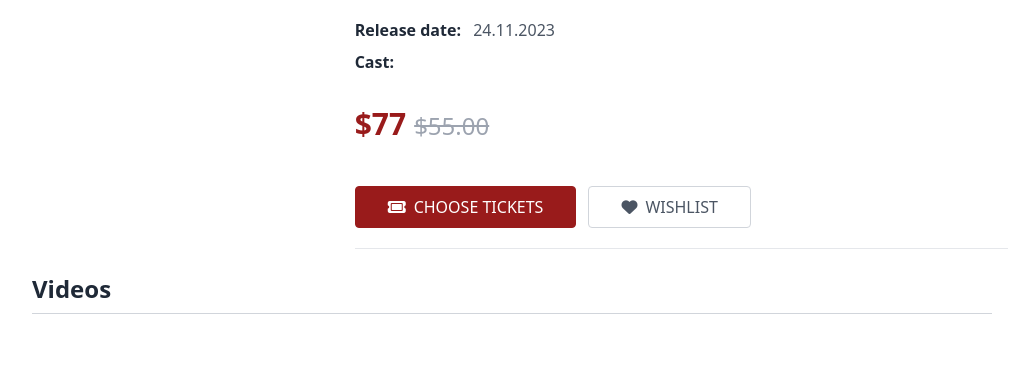
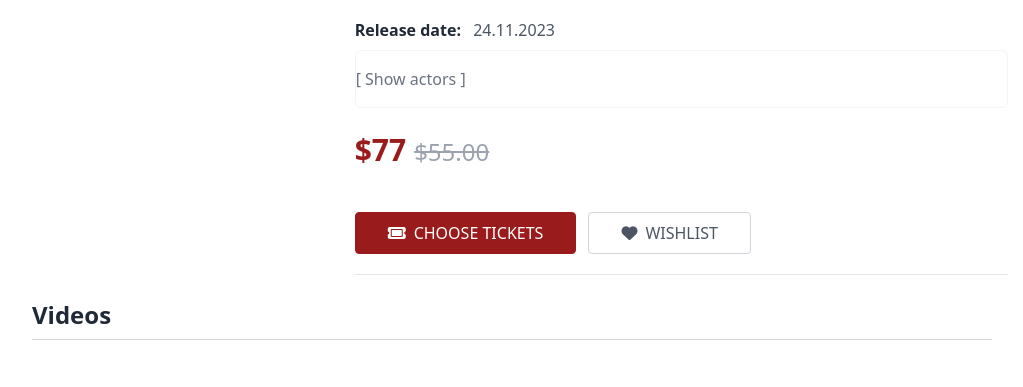
Before and after one commit to msandulache/eticket_noiembrie_2023, a Symfony app: template app/templates/movie/show.html.twig in a window 1280 px wide. Shown: the part 312-699 px from the top of the page, without its empty margins (128-1151 px from the left). Run offline with Twig, Linux system fonts and the light colour scheme; the template is opened without the code that fills it, so the values that code supplies are empty; some libraries are stand-ins or nearby versions.

Commit message:
movie page cast modifications

```diff
--- a/app/templates/movie/show.html.twig
+++ b/app/templates/movie/show.html.twig
@@ -60,21 +60,25 @@
                 </div>
 
 
-
                 <div class="flex items-center">
-                    <svg class="w-4 h-4 text-yellow-300 me-1" aria-hidden="true" xmlns="http://www.w3.org/2000/svg" fill="currentColor" viewBox="0 0 22 20">
+                    <svg class="w-4 h-4 text-yellow-300 me-1" aria-hidden="true" xmlns="http://www.w3.org/2000/svg"
+                         fill="currentColor" viewBox="0 0 22 20">
                         <path d="M20.924 7.625a1.523 1.523 0 0 0-1.238-1.044l-5.051-.734-2.259-4.577a1.534 1.534 0 0 0-2.752 0L7.365 5.847l-5.051.734A1.535 1.535 0 0 0 1.463 9.2l3.656 3.563-.863 5.031a1.532 1.532 0 0 0 2.226 1.616L11 17.033l4.518 2.375a1.534 1.534 0 0 0 2.226-1.617l-.863-5.03L20.537 9.2a1.523 1.523 0 0 0 .387-1.575Z"/>
                     </svg>
-                    <svg class="w-4 h-4 text-yellow-300 me-1" aria-hidden="true" xmlns="http://www.w3.org/2000/svg" fill="currentColor" viewBox="0 0 22 20">
+                    <svg class="w-4 h-4 text-yellow-300 me-1" aria-hidden="true" xmlns="http://www.w3.org/2000/svg"
+                         fill="currentColor" viewBox="0 0 22 20">
                         <path d="M20.924 7.625a1.523 1.523 0 0 0-1.238-1.044l-5.051-.734-2.259-4.577a1.534 1.534 0 0 0-2.752 0L7.365 5.847l-5.051.734A1.535 1.535 0 0 0 1.463 9.2l3.656 3.563-.863 5.031a1.532 1.532 0 0 0 2.226 1.616L11 17.033l4.518 2.375a1.534 1.534 0 0 0 2.226-1.617l-.863-5.03L20.537 9.2a1.523 1.523 0 0 0 .387-1.575Z"/>
                     </svg>
-                    <svg class="w-4 h-4 text-yellow-300 me-1" aria-hidden="true" xmlns="http://www.w3.org/2000/svg" fill="currentColor" viewBox="0 0 22 20">
+                    <svg class="w-4 h-4 text-yellow-300 me-1" aria-hidden="true" xmlns="http://www.w3.org/2000/svg"
+                         fill="currentColor" viewBox="0 0 22 20">
                         <path d="M20.924 7.625a1.523 1.523 0 0 0-1.238-1.044l-5.051-.734-2.259-4.577a1.534 1.534 0 0 0-2.752 0L7.365 5.847l-5.051.734A1.535 1.535 0 0 0 1.463 9.2l3.656 3.563-.863 5.031a1.532 1.532 0 0 0 2.226 1.616L11 17.033l4.518 2.375a1.534 1.534 0 0 0 2.226-1.617l-.863-5.03L20.537 9.2a1.523 1.523 0 0 0 .387-1.575Z"/>
                     </svg>
-                    <svg class="w-4 h-4 text-yellow-300 me-1" aria-hidden="true" xmlns="http://www.w3.org/2000/svg" fill="currentColor" viewBox="0 0 22 20">
+                    <svg class="w-4 h-4 text-yellow-300 me-1" aria-hidden="true" xmlns="http://www.w3.org/2000/svg"
+                         fill="currentColor" viewBox="0 0 22 20">
                         <path d="M20.924 7.625a1.523 1.523 0 0 0-1.238-1.044l-5.051-.734-2.259-4.577a1.534 1.534 0 0 0-2.752 0L7.365 5.847l-5.051.734A1.535 1.535 0 0 0 1.463 9.2l3.656 3.563-.863 5.031a1.532 1.532 0 0 0 2.226 1.616L11 17.033l4.518 2.375a1.534 1.534 0 0 0 2.226-1.617l-.863-5.03L20.537 9.2a1.523 1.523 0 0 0 .387-1.575Z"/>
                     </svg>
-                    <svg class="w-4 h-4 text-gray-300 me-1 dark:text-gray-500" aria-hidden="true" xmlns="http://www.w3.org/2000/svg" fill="currentColor" viewBox="0 0 22 20">
+                    <svg class="w-4 h-4 text-gray-300 me-1 dark:text-gray-500" aria-hidden="true"
+                         xmlns="http://www.w3.org/2000/svg" fill="currentColor" viewBox="0 0 22 20">
                         <path d="M20.924 7.625a1.523 1.523 0 0 0-1.238-1.044l-5.051-.734-2.259-4.577a1.534 1.534 0 0 0-2.752 0L7.365 5.847l-5.051.734A1.535 1.535 0 0 0 1.463 9.2l3.656 3.563-.863 5.031a1.532 1.532 0 0 0 2.226 1.616L11 17.033l4.518 2.375a1.534 1.534 0 0 0 2.226-1.617l-.863-5.03L20.537 9.2a1.523 1.523 0 0 0 .387-1.575Z"/>
                     </svg>
                     <p class="ms-1 text-sm font-medium text-gray-500 dark:text-gray-400">4.95</p>
@@ -105,25 +109,36 @@
                         <span class="text-gray-600">{{ movie['release_date'] | date('d.m.Y') }}</span>
                     </p>
 
-                    <p class="space-x-1">
-                        <span class="text-gray-800 font-semibold">Cast: </span>
-                    </p>
-                    <div class="flex -space-x-1 ">
-                        {% for actor in movie['cast'] %}
-                            <div class="group relative cursor-pointer py-2">
-                                <div class="absolute invisible bottom-7 group-hover:visible w-40 bg-white text-black px-4 mb-3 py-2 text-sm rounded-md">
-                                    <p class=" leading-2 text-gray-600 pt-2 pb-2">{{ actor['name'] }}</p>
-                                    <svg class="absolute z-10  bottom-[-10px] " width="16" height="10" viewBox="0 0 16 10" fill="none" xmlns="http://www.w3.org/2000/svg">
-                                        <path d="M8 10L0 0L16 1.41326e-06L8 10Z" fill="white"/>
-                                    </svg>
+                    <ul>
+                        <li class="text-left">
+                            <label for="accordion-4" class="relative flex flex-col rounded-md border border-gray-100 ">
+                                <input class="peer hidden" type="checkbox" id="accordion-4"/>
+                                <span class="absolute top-4 ml-auto mr-5 h-4 text-gray-500 transition peer-checked:hidden">[ Show actors ]</span>
+                                <div class="hidden absolute top-4 ml-auto mr-5 h-4 text-gray-500 transition peer-checked:block">
+                                    [ Hide actors ]
                                 </div>
-                                <img class="inline object-cover w-12 h-12 rounded-full ring-2 ring-white" src="https://image.tmdb.org/t/p/original/{{ actor['profile_path'] }}" alt="">
-                            </div>
-                        {% endfor %}
-                    </div>
-
-
-
+                                <div class="relative ml-4 cursor-pointer select-none items-center py-4 pr-12">
+                                    <h3 class="text-sm text-gray-600 lg:text-base">&nbsp;</h3>
+                                </div>
+                                <div class="max-h-0 overflow-hidden transition-all duration-500 peer-checked:max-h-96">
+                                    <div class="p-5">
+                                        {% for actor in movie['cast'] %}
+                                            <div class="flex-shrink-0 group block my-2">
+                                                <div class="flex items-center">
+                                                    <img class="inline object-cover h-10 w-10 rounded-full"
+                                                         src="https://image.tmdb.org/t/p/original/{{ actor['profile_path'] }}"
+                                                         alt="Image Description"/>
+                                                    <div class="ms-3">
+                                                        <h3>{{ actor['name'] }}</h3>
+                                                    </div>
+                                                </div>
+                                            </div>
+                                        {% endfor %}
+                                    </div>
+                                </div>
+                            </label>
+                        </li>
+                    </ul>
                 </div>
 
 
@@ -134,7 +149,6 @@
                         <span class="rounded-md px-2 py-1 text-xs font-medium text-gray-600 border border-gray-600 inline-flex items-center justify-center">{{ keyword['name'] }}</span>
                     {% endfor %}
                 </p>
-
 
 
                 <div class="flex items-baseline mb-1 space-x-2 font-roboto mt-4">
```
